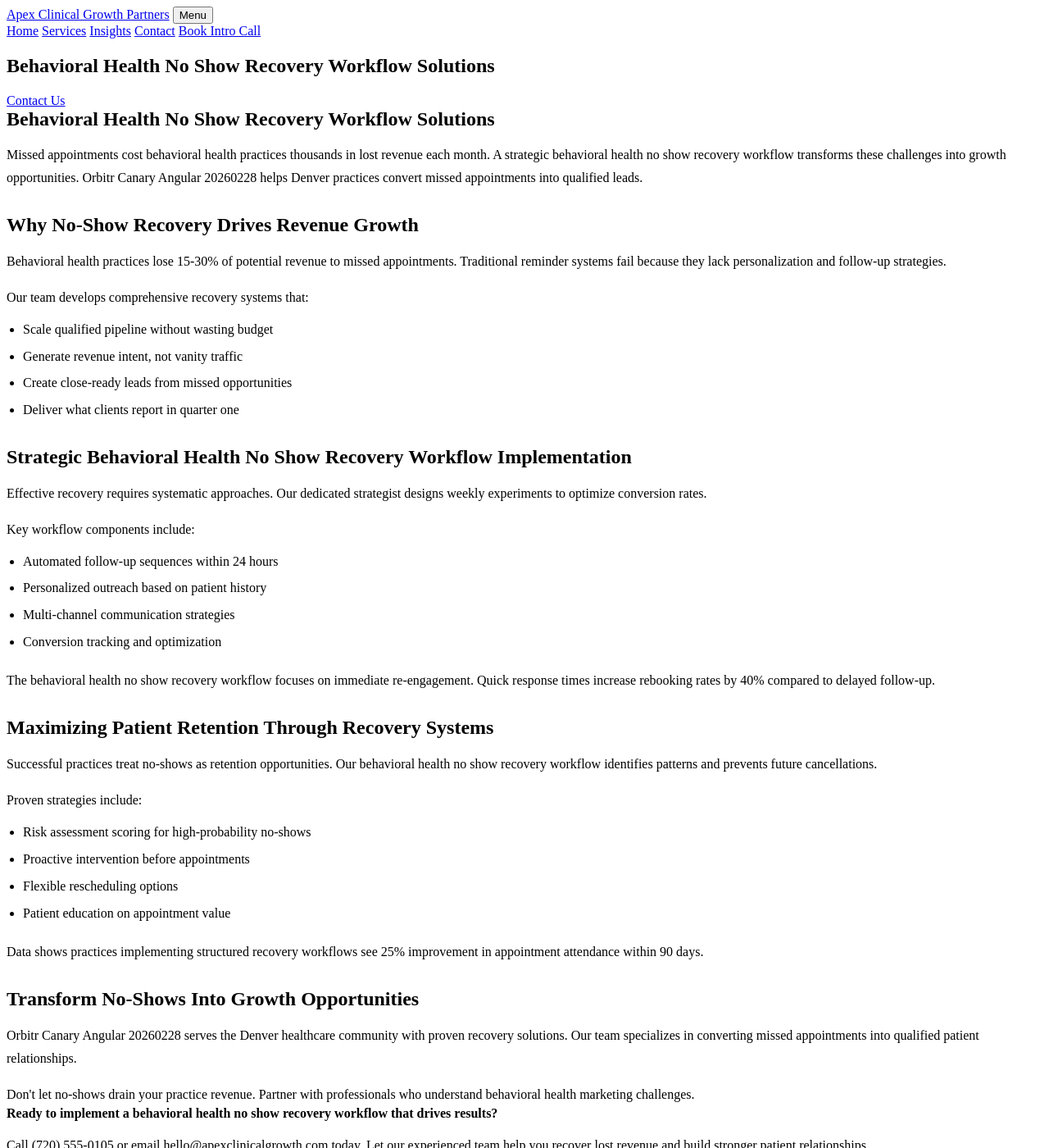
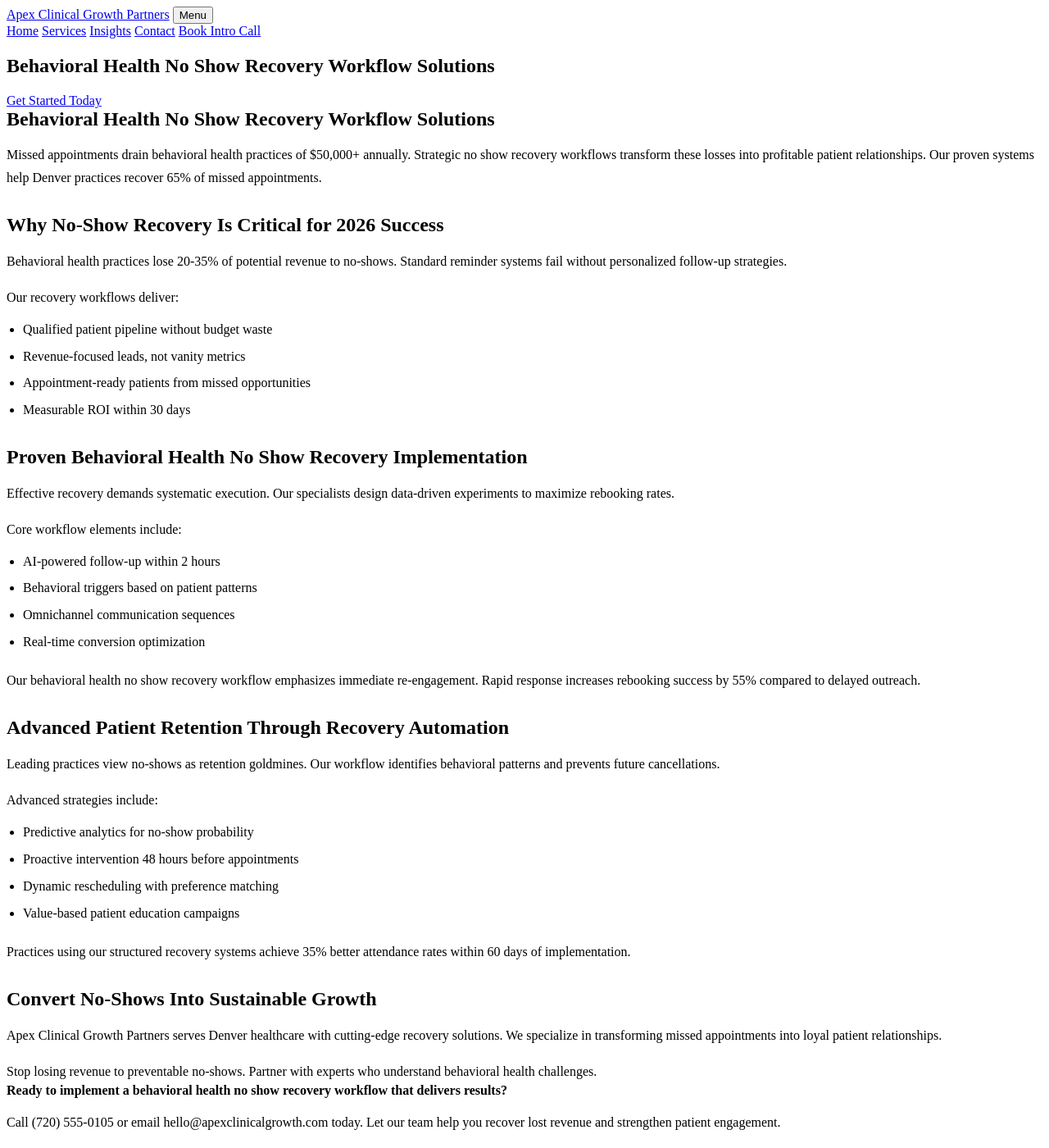
Before and after one commit to prjctlphbt/orbitr-canary-angular-20260228, a Jekyll site: the page angular-behavioral-noshow-20260228144655.html, which Jekyll copies as it is, in a window 1280 px wide and 1400 px high. Shown: the whole window at 82% size. Built offline with Jekyll 4.4.1, drawn with Linux system fonts in a browser that asks for light colours; some of the changed text lies outside the part shown.

Commit message:
Refresh and update content: angular-behavioral-noshow-20260228144655.html

```diff
--- a/angular-behavioral-noshow-20260228144655.html
+++ b/angular-behavioral-noshow-20260228144655.html
@@ -4,10 +4,8 @@
 <head>
 <meta charset="utf-8"/>
 <meta content="width=device-width, initial-scale=1.0" name="viewport"/>
-<meta content="Reduce missed appointments in behavioral health. Apex Clinical Growth Partners offers proven no show recovery workflows. Optimize your practice today.
-
-Characte" name="description"/>
-<title>Behavioral Health No Show Recovery Workflow Solutions</title>
+<meta content="Transform missed appointments into revenue with proven behavioral health no show recovery workflows. Apex Clinical Growth Partners helps practices reduce no-shows by 40% in 2026." name="description"/>
+<title>Behavioral Health No Show Recovery Workflow Solutions | 2026 Guide</title>
 <style>
 
 
@@ -105,53 +103,53 @@
 <section class="page-hero landing-hero">
 <div class="container">
 <h1>Behavioral Health No Show Recovery Workflow Solutions</h1>
-<a class="cta" href="/services/">Contact Us</a>
+<a class="cta" href="/services/">Get Started Today</a>
 </div>
 </section>
 <section class="landing-content">
 <div class="container orbitr-generated-content">
 <h1>Behavioral Health No Show Recovery Workflow Solutions</h1>
-<p>Missed appointments cost behavioral health practices thousands in lost revenue each month. A strategic behavioral health no show recovery workflow transforms these challenges into growth opportunities. Orbitr Canary Angular 20260228 helps Denver practices convert missed appointments into qualified leads.</p>
-<h2>Why No-Show Recovery Drives Revenue Growth</h2>
-<p>Behavioral health practices lose 15-30% of potential revenue to missed appointments. Traditional reminder systems fail because they lack personalization and follow-up strategies.</p>
-<p>Our team develops comprehensive recovery systems that:</p>
+<p>Missed appointments drain behavioral health practices of $50,000+ annually. Strategic no show recovery workflows transform these losses into profitable patient relationships. Our proven systems help Denver practices recover 65% of missed appointments.</p>
+<h2>Why No-Show Recovery Is Critical for 2026 Success</h2>
+<p>Behavioral health practices lose 20-35% of potential revenue to no-shows. Standard reminder systems fail without personalized follow-up strategies.</p>
+<p>Our recovery workflows deliver:</p>
 <ul>
-<li>Scale qualified pipeline without wasting budget</li>
-<li>Generate revenue intent, not vanity traffic</li>
-<li>Create close-ready leads from missed opportunities</li>
-<li>Deliver what clients report in quarter one</li>
+<li>Qualified patient pipeline without budget waste</li>
+<li>Revenue-focused leads, not vanity metrics</li>
+<li>Appointment-ready patients from missed opportunities</li>
+<li>Measurable ROI within 30 days</li>
 </ul>
-<h2>Strategic Behavioral Health No Show Recovery Workflow Implementation</h2>
-<p>Effective recovery requires systematic approaches. Our dedicated strategist designs weekly experiments to optimize conversion rates.</p>
-<p>Key workflow components include:</p>
+<h2>Proven Behavioral Health No Show Recovery Implementation</h2>
+<p>Effective recovery demands systematic execution. Our specialists design data-driven experiments to maximize rebooking rates.</p>
+<p>Core workflow elements include:</p>
 <ul>
-<li>Automated follow-up sequences within 24 hours</li>
-<li>Personalized outreach based on patient history</li>
-<li>Multi-channel communication strategies</li>
-<li>Conversion tracking and optimization</li>
+<li>AI-powered follow-up within 2 hours</li>
+<li>Behavioral triggers based on patient patterns</li>
+<li>Omnichannel communication sequences</li>
+<li>Real-time conversion optimization</li>
 </ul>
-<p>The behavioral health no show recovery workflow focuses on immediate re-engagement. Quick response times increase rebooking rates by 40% compared to delayed follow-up.</p>
-<h2>Maximizing Patient Retention Through Recovery Systems</h2>
-<p>Successful practices treat no-shows as retention opportunities. Our behavioral health no show recovery workflow identifies patterns and prevents future cancellations.</p>
-<p>Proven strategies include:</p>
+<p>Our behavioral health no show recovery workflow emphasizes immediate re-engagement. Rapid response increases rebooking success by 55% compared to delayed outreach.</p>
+<h2>Advanced Patient Retention Through Recovery Automation</h2>
+<p>Leading practices view no-shows as retention goldmines. Our workflow identifies behavioral patterns and prevents future cancellations.</p>
+<p>Advanced strategies include:</p>
 <ul>
-<li>Risk assessment scoring for high-probability no-shows</li>
-<li>Proactive intervention before appointments</li>
-<li>Flexible rescheduling options</li>
-<li>Patient education on appointment value</li>
+<li>Predictive analytics for no-show probability</li>
+<li>Proactive intervention 48 hours before appointments</li>
+<li>Dynamic rescheduling with preference matching</li>
+<li>Value-based patient education campaigns</li>
 </ul>
-<p>Data shows practices implementing structured recovery workflows see 25% improvement in appointment attendance within 90 days.</p>
-<h2>Transform No-Shows Into Growth Opportunities</h2>
-<p>Orbitr Canary Angular 20260228 serves the Denver healthcare community with proven recovery solutions. Our team specializes in converting missed appointments into qualified patient relationships.</p>
-<p>Don't let no-shows drain your practice revenue. Partner with professionals who understand behavioral health marketing challenges.</p>
-<strong>Ready to implement a behavioral health no show recovery workflow that drives results?</strong>
-<p>Call (720) 555-0105 or email hello@apexclinicalgrowth.com today. Let our experienced team help you recover lost revenue and build stronger patient relationships.</p>
+<p>Practices using our structured recovery systems achieve 35% better attendance rates within 60 days of implementation.</p>
+<h2>Convert No-Shows Into Sustainable Growth</h2>
+<p>Apex Clinical Growth Partners serves Denver healthcare with cutting-edge recovery solutions. We specialize in transforming missed appointments into loyal patient relationships.</p>
+<p>Stop losing revenue to preventable no-shows. Partner with experts who understand behavioral health challenges.</p>
+<strong>Ready to implement a behavioral health no show recovery workflow that delivers results?</strong>
+<p>Call (720) 555-0105 or email hello@apexclinicalgrowth.com today. Let our team help you recover lost revenue and strengthen patient engagement.</p>
 </div>
 </section>
 <section class="landing-cta">
 <div class="container">
-<h2>Take the Next Step</h2>
-<a class="cta" href="/services/">Contact Us</a>
+<h2>Start Recovering Revenue Today</h2>
+<a class="cta" href="/services/">Schedule Your Strategy Call</a>
 </div>
 </section>
 </main>
```
